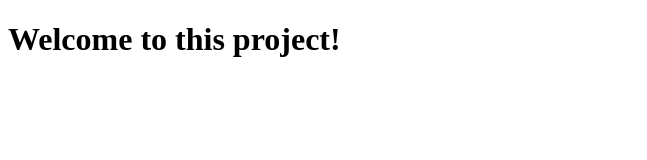
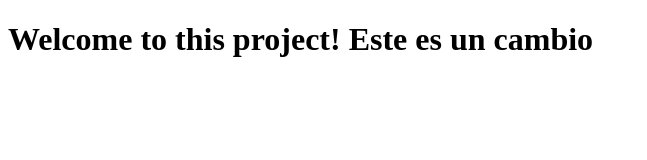
Before and after one commit to Userllamadopedro/testing, a plain HTML site: page index.html in a window 1280 px wide. Shown: the whole page, without its empty margins (0-647 px from the left). Drawn offline with Linux system fonts and the light colour scheme.

Commit message:
Changes. #1

```diff
--- a/index.html
+++ b/index.html
@@ -8,6 +8,6 @@
   </head>
 
   <body>
-    <h1>Welcome to this project!</h1>
+    <h1>Welcome to this project! Este es un cambio</h1>
   </body>
 </html>
```
